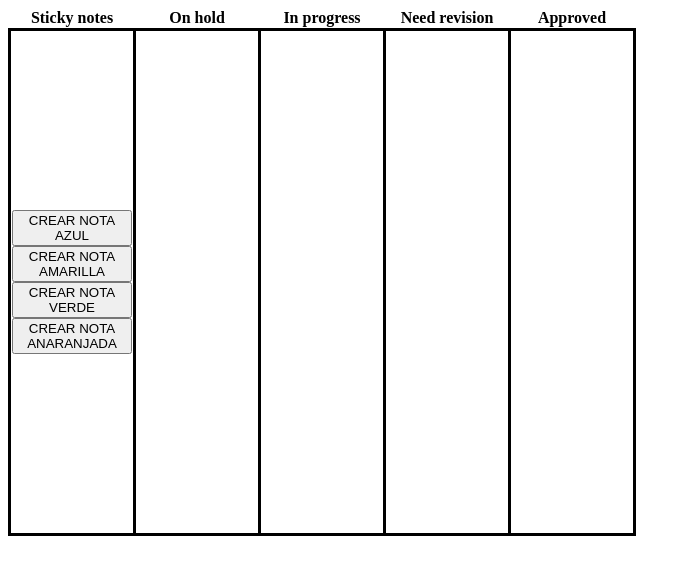
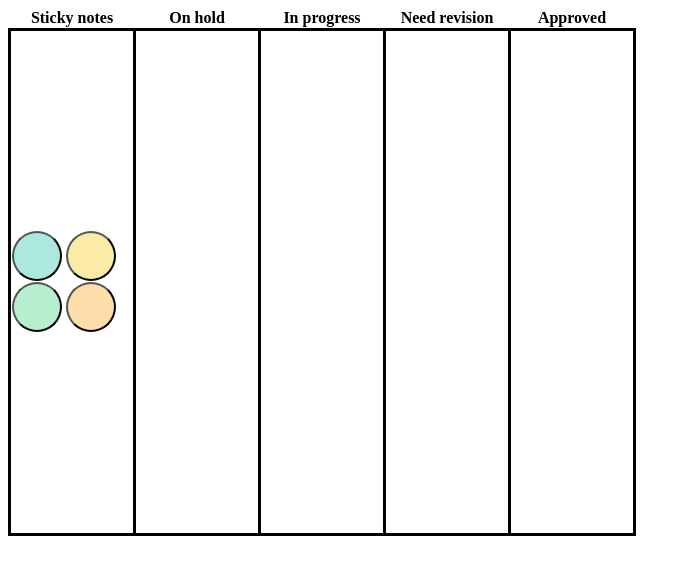
Before and after one commit to KevinFallas03/WorkFlow-StickyNotes, a PHP site: page /Sticky_notes/Sticky_notes.html in a window 1280 px wide. Shown: the top 575 px of the page, without its empty margins (0-691 px from the left). Run offline with PHP 8.4, Linux system fonts and the light colour scheme; lists and menus that the app fills with data are empty.

Commit message:
design sticky notes

```diff
--- a/Sticky_notes/Sticky_notes.html
+++ b/Sticky_notes/Sticky_notes.html
@@ -23,10 +23,10 @@
         <tbody>
             <tr>
                 <td class="drop">
-                    <button onclick="ola('#ace9dd')">CREAR NOTA AZUL</button>
-                    <button onclick="ola('#fbeba5')">CREAR NOTA AMARILLA</button>
-                    <button onclick="ola('#b5efce')">CREAR NOTA VERDE</button>
-                    <button onclick="ola('#fdddaa')">CREAR NOTA ANARANJADA</button>
+                    <button id="sticky_notes_btns" style="background-color: #ace9dd;" onclick="createNote('#ace9dd')"></button>
+                    <button id="sticky_notes_btns" style="background-color: #fbeba5;" onclick="createNote('#fbeba5')"></button>
+                    <button id="sticky_notes_btns" style="background-color: #b5efce;" onclick="createNote('#b5efce')"></button>
+                    <button id="sticky_notes_btns" style="background-color: #fdddaa;" onclick="createNote('#fdddaa')"></button>
                 </td>
 
                 <td class="drop">
--- a/Sticky_notes/script.js
+++ b/Sticky_notes/script.js
@@ -1,5 +1,5 @@
 //Make the DIV element draggagle:
-function ola(color){
+function createNote(color){
     var cont = document.createElement("TEXTAREA");
     cont.id = "mydivheader";
     cont.style.background = color;
--- a/Sticky_notes/style.css
+++ b/Sticky_notes/style.css
@@ -16,6 +16,12 @@ td{
     top: 0%;
 }
 
+#sticky_notes_btns{
+    border-radius: 50%;
+    height: 50px;
+    width: 50px;
+}
+
 table{
     border-collapse: collapse;
 }
@@ -30,5 +36,8 @@ table{
     cursor: move;
     z-index: 10;
     box-shadow: 2px 7px gray;
-    display: inline-block;
 }
+
+textarea:hover{
+    background-color: black;
+}
```
